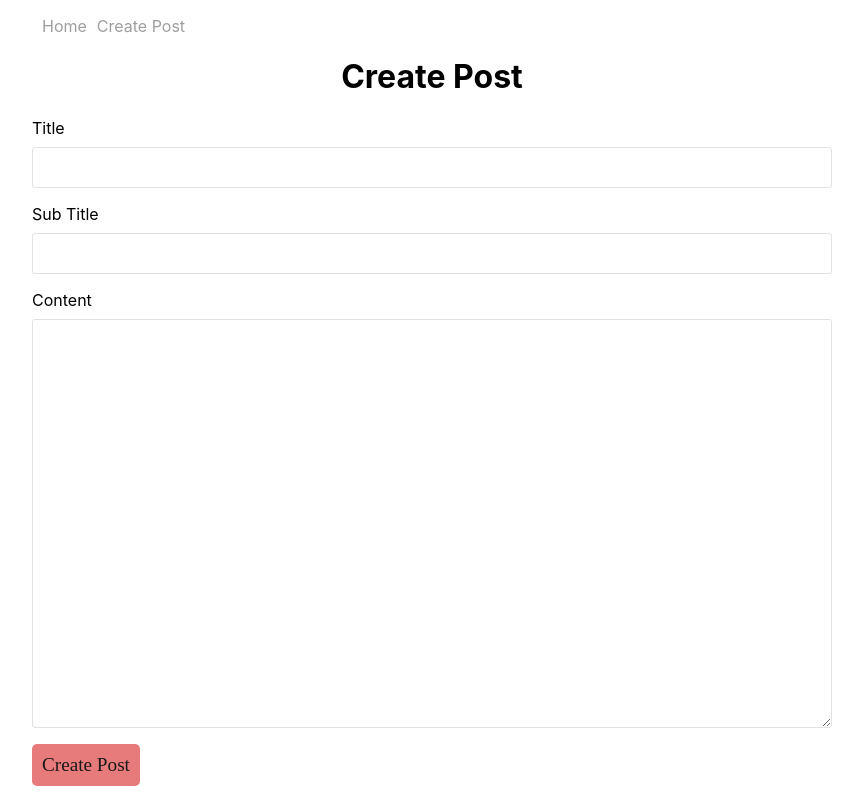
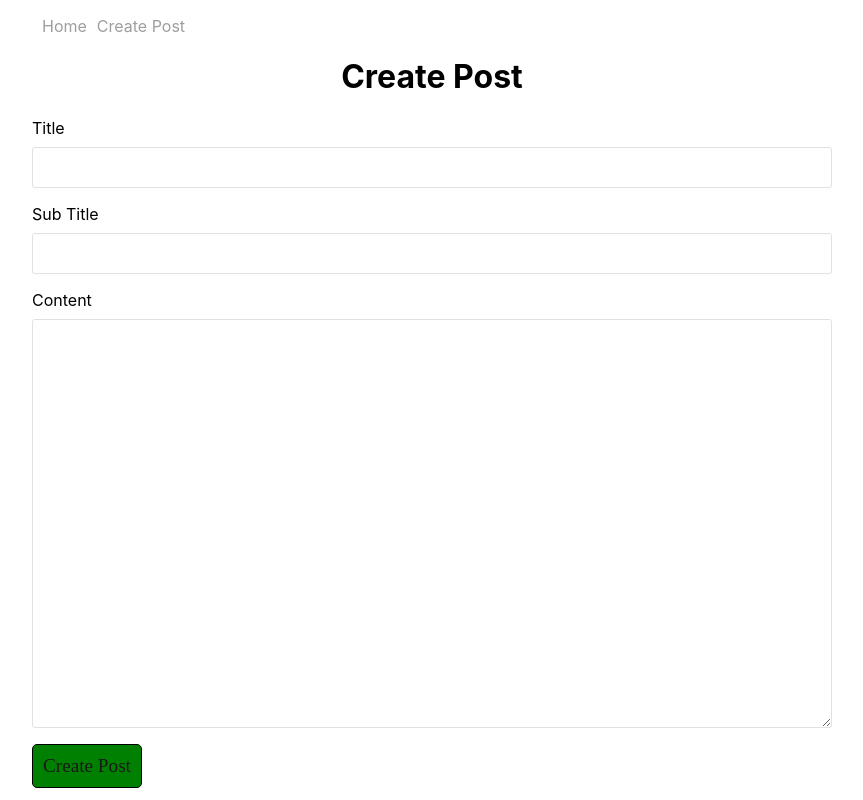
Before and after one commit to JoyCode4/react-hooks-blog, a React (Create React App) app: page /create-post in a window 1280 px wide. Shown: the whole page, without its empty margins (208-1071 px from the left). Built offline with nearby package versions, Linux system fonts and the light colour scheme.

Commit message:
Styling of the styled-components and dynamic styling using {css} object method and styled to the CreatePost.js file

```diff
--- a/src/components/CreatePost.js
+++ b/src/components/CreatePost.js
@@ -1,6 +1,23 @@
 import {db} from "../firebase";
 import { useFormInput } from "../hooks";
-import classes from "./Button.module.css";
+// import classes from "./Button.module.css";
+import styled,{css} from "styled-components";
+
+const StyledButton = styled.button`
+    font-size: larger;
+    font-family: serif;
+    color: rgb(27, 24, 24);
+    padding: 10px;
+    background-color: ${(props)=> (props.primary ? "cyan" : "#9c9c9c")};
+    border-radius: 5px;
+    border: none;
+    cursor : pointer;
+    ${(props)=>(props.primary && css`
+        border:1px solid black;
+        background-color:${props.bgColor}
+    `)}
+`
+
 function CreatePost(){
     const title=useFormInput();
     const subTitle=useFormInput();
@@ -42,7 +59,11 @@ function CreatePost(){
                 </div>
 
                 {/* <button className="create-post-btn">Create Post</button> */}
-                <button className={classes.buttonofthePostCreate}>Create Post</button>
+                {/* <button className={classes.buttonofthePostCreate}>Create Post</button> */}
+
+                {/* <StyledButton>Create Post</StyledButton> */}
+                <StyledButton primary bgColor="green">Create Post</StyledButton>
+
             </form>
 
         </div>
```
